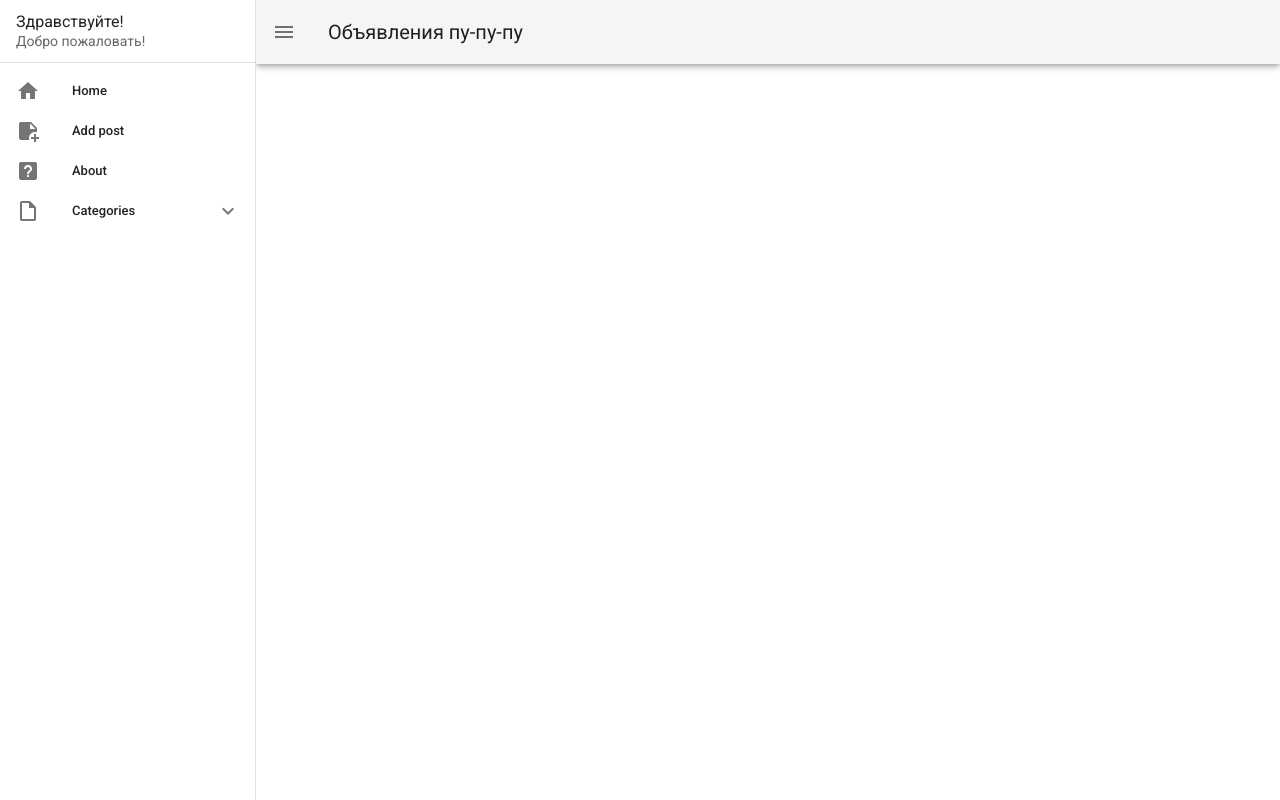
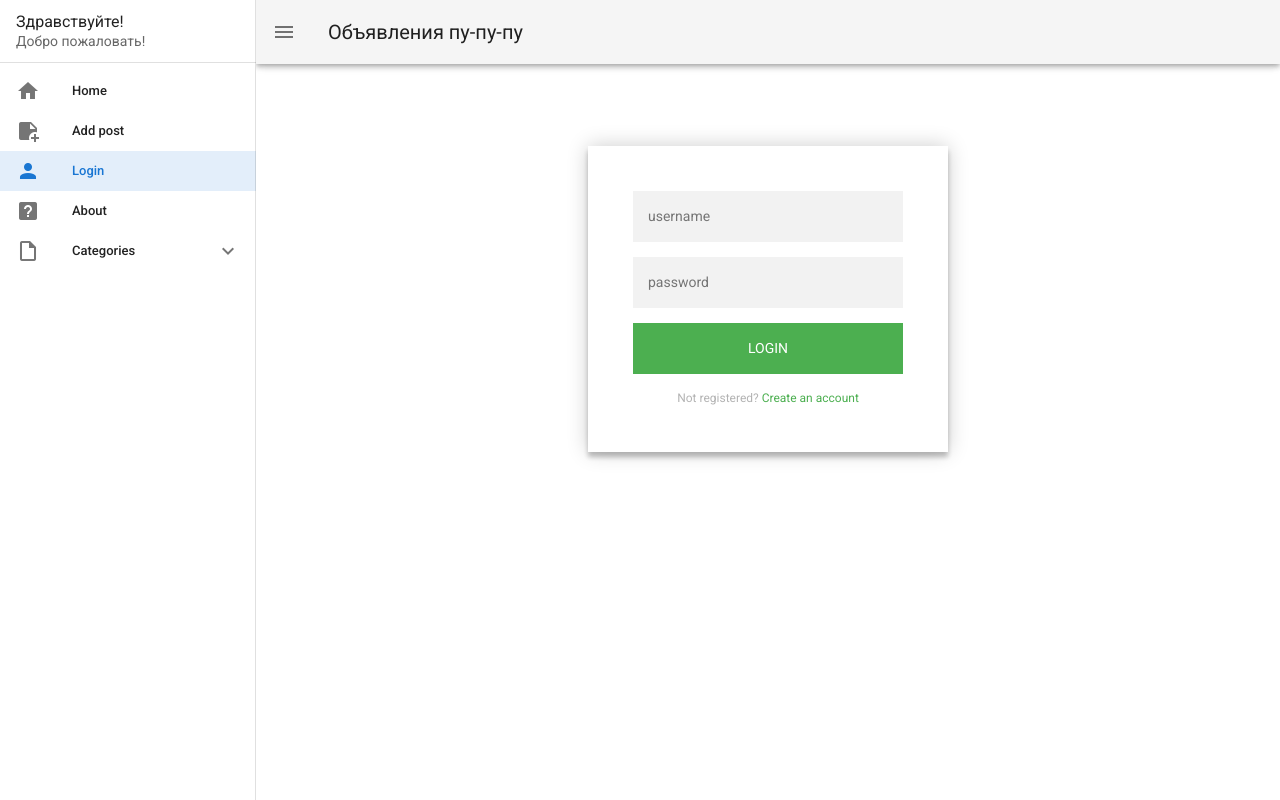
Before and after one commit to JupickGosling/kursach, a Vue app in the folder client/: page /login in a window 1280 px wide. Built offline with nearby package versions, Linux system fonts and the light colour scheme.

Commit message:
Добавлена страница авторизации

```diff
--- a/client/package.json
+++ b/client/package.json
@@ -10,7 +10,7 @@
     "axios": "^1.2.0",
     "core-js": "^3.8.3",
     "form-data": "^4.0.0",
-    "vue": "^2.6.14",
+    "vue": "^2.7.14",
     "vue-router": "^3.5.1",
     "vuetify": "^2.6.0"
   },
--- a/client/src/App.vue
+++ b/client/src/App.vue
@@ -74,6 +74,7 @@
     items: [
       { title: 'Home', icon: 'mdi-home', link: "/" },
       { title: 'Add post', icon: 'mdi-note-plus', link: "/add-post" },
+      { title: 'Login', icon: 'mdi-account', link: "/login" },
       { title: 'About', icon: 'mdi-help-box', link: "/about" },
     ],
     admins: [
--- a/client/src/router/index.js
+++ b/client/src/router/index.js
@@ -28,6 +28,11 @@
     component: EditPost,
   },
   {
+    path: '/login',
+    name: 'login',
+    component: () => import(/* webpackChunkName: "about" */ '../views/LoginPage.vue')
+  },
+  {
     path: '/about',
     name: 'about',
     // route level code-splitting
--- /dev/null
+++ b/client/src/views/LoginPage.vue
@@ -0,0 +1,122 @@
+<template>
+    <div class="login-page">
+        <div class="form">
+          <form class="register-form">
+            <input type="text" placeholder="name"/>
+            <input type="password" placeholder="password"/>
+            <input type="text" placeholder="email address"/>
+            <button>create</button>
+            <p class="message">Already registered? <a href="#">Sign In</a></p>
+          </form>
+          <form class="login-form">
+            <input type="text" placeholder="username"/>
+            <input type="password" placeholder="password"/>
+            <button>login</button>
+            <p class="message">Not registered? <a href="#">Create an account</a></p>
+          </form>
+        </div>
+    </div>
+</template>
+<script>
+
+</script>
+<style>
+@import url(https://fonts.googleapis.com/css?family=Roboto:300);
+
+.login-page {
+  width: 360px;
+  padding: 8% 0 0;
+  margin: auto;
+}
+.form {
+  position: relative;
+  z-index: 1;
+  background: #FFFFFF;
+  max-width: 360px;
+  margin: 0 auto 100px;
+  padding: 45px;
+  text-align: center;
+  box-shadow: 0 0 20px 0 rgba(0, 0, 0, 0.2), 0 5px 5px 0 rgba(0, 0, 0, 0.24);
+}
+.form input {
+  font-family: "Roboto", sans-serif;
+  outline: 0;
+  background: #f2f2f2;
+  width: 100%;
+  border: 0;
+  margin: 0 0 15px;
+  padding: 15px;
+  box-sizing: border-box;
+  font-size: 14px;
+}
+.form button {
+  font-family: "Roboto", sans-serif;
+  text-transform: uppercase;
+  outline: 0;
+  background: #4CAF50;
+  width: 100%;
+  border: 0;
+  padding: 15px;
+  color: #FFFFFF;
+  font-size: 14px;
+  -webkit-transition: all 0.3 ease;
+  transition: all 0.3 ease;
+  cursor: pointer;
+}
+.form button:hover,.form button:active,.form button:focus {
+  background: #43A047;
+}
+.form .message {
+  margin: 15px 0 0;
+  color: #b3b3b3;
+  font-size: 12px;
+}
+.form .message a {
+  color: #4CAF50;
+  text-decoration: none;
+}
+.form .register-form {
+  display: none;
+}
+.container {
+  position: relative;
+  z-index: 1;
+  max-width: 300px;
+  margin: 0 auto;
+}
+.container:before, .container:after {
+  content: "";
+  display: block;
+  clear: both;
+}
+.container .info {
+  margin: 50px auto;
+  text-align: center;
+}
+.container .info h1 {
+  margin: 0 0 15px;
+  padding: 0;
+  font-size: 36px;
+  font-weight: 300;
+  color: #1a1a1a;
+}
+.container .info span {
+  color: #4d4d4d;
+  font-size: 12px;
+}
+.container .info span a {
+  color: #000000;
+  text-decoration: none;
+}
+.container .info span .fa {
+  color: #EF3B3A;
+}
+body {
+  background: #76b852; /* fallback for old browsers */
+  background: rgb(141,194,111);
+  background: linear-gradient(90deg, rgba(141,194,111,1) 0%, rgba(118,184,82,1) 50%);
+  font-family: "Roboto", sans-serif;
+  -webkit-font-smoothing: antialiased;
+  -moz-osx-font-smoothing: grayscale;
+}
+</style>
```
Also changed, not shown: 2 other files (tests, documents, lock files or other folders).
